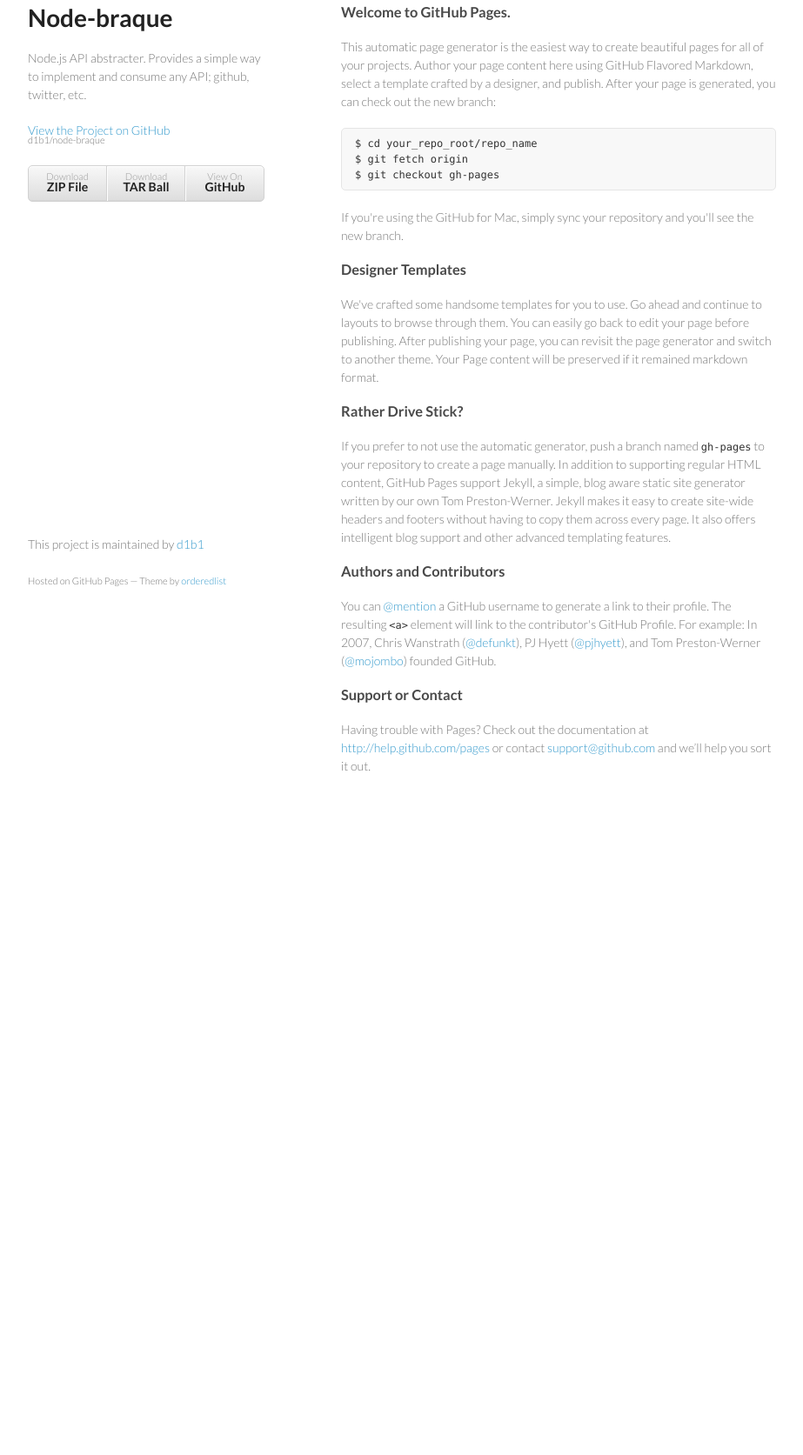
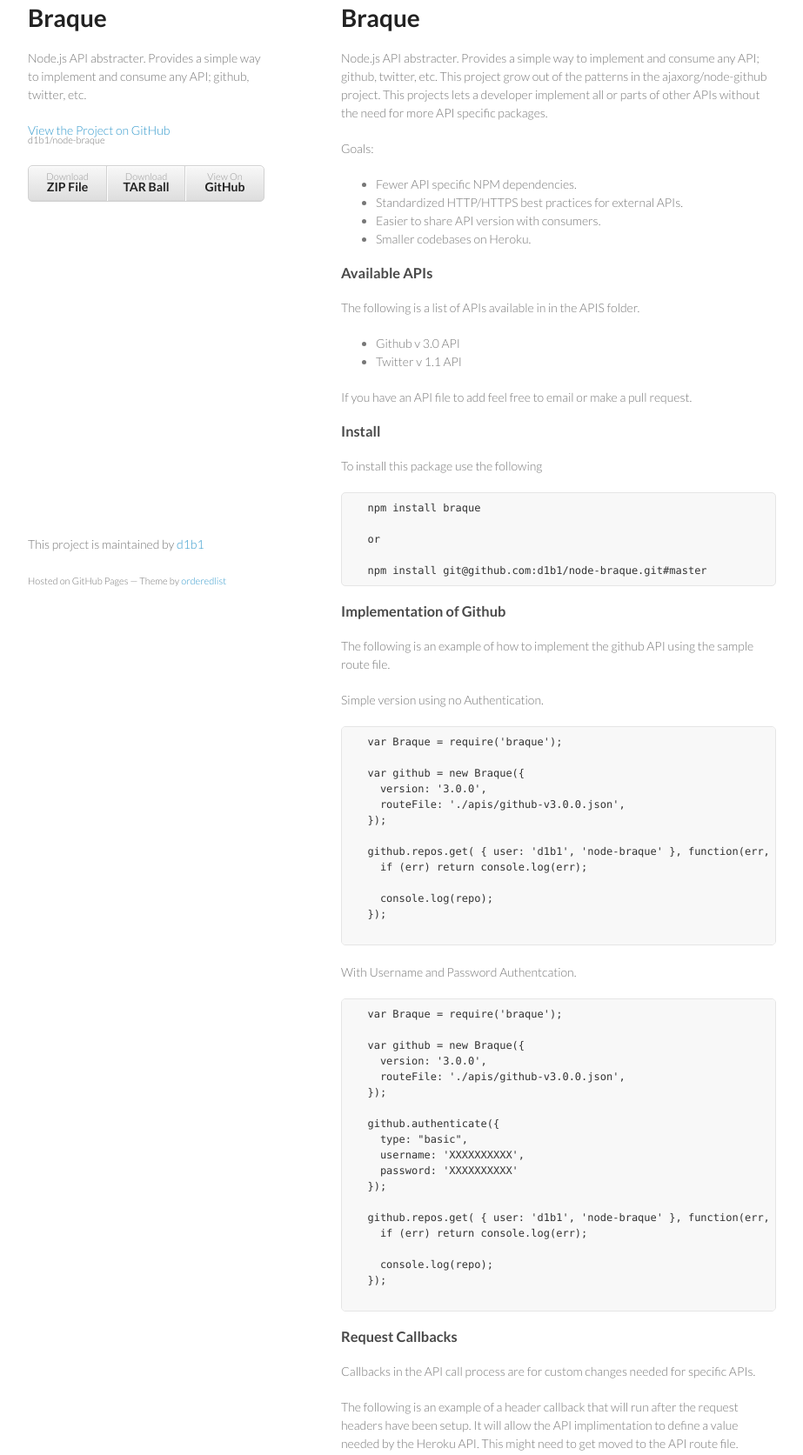
Before and after one commit to d1b1/node-braque, a plain HTML site: page index.html in a window 1280 px wide. Shown: the part 53-1726 px from the top of the page at 87% size, without its empty margins (178-1101 px from the left). Before the commit the page ends 1014 px from the top, so only its background shows below. Drawn offline with Linux system fonts and the light colour scheme.

```diff
--- a/index.html
+++ b/index.html
@@ -3,7 +3,7 @@
   <head>
     <meta charset="utf-8">
     <meta http-equiv="X-UA-Compatible" content="chrome=1">
-    <title>Node-braque by d1b1</title>
+    <title>Braque by d1b1</title>
 
     <link rel="stylesheet" href="stylesheets/styles.css">
     <link rel="stylesheet" href="stylesheets/pygment_trac.css">
@@ -15,7 +15,7 @@
   <body>
     <div class="wrapper">
       <header>
-        <h1>Node-braque</h1>
+        <h1>Braque</h1>
         <p>Node.js API abstracter. Provides a simple way to implement and consume any API; github, twitter, etc.</p>
 
         <p class="view"><a href="https://github.com/d1b1/node-braque">View the Project on GitHub <small>d1b1/node-braque</small></a></p>
@@ -28,37 +28,145 @@
         </ul>
       </header>
       <section>
-        <h3>
-<a name="welcome-to-github-pages" class="anchor" href="#welcome-to-github-pages"><span class="octicon octicon-link"></span></a>Welcome to GitHub Pages.</h3>
+        <h1>
+<a name="braque" class="anchor" href="#braque"><span class="octicon octicon-link"></span></a>Braque</h1>
 
-<p>This automatic page generator is the easiest way to create beautiful pages for all of your projects. Author your page content here using GitHub Flavored Markdown, select a template crafted by a designer, and publish. After your page is generated, you can check out the new branch:</p>
+<p>Node.js API abstracter. Provides a simple way to implement and consume any API; github, twitter, etc. This
+project grow out of the patterns in the ajaxorg/node-github project. This projects lets a developer implement
+all or parts of other APIs without the need for more API specific packages.</p>
 
-<pre><code>$ cd your_repo_root/repo_name
-$ git fetch origin
-$ git checkout gh-pages
+<p>Goals:</p>
+
+<ul>
+<li>Fewer API specific NPM dependencies.</li>
+<li>Standardized HTTP/HTTPS best practices for external APIs.</li>
+<li>Easier to share API version with consumers.</li>
+<li>Smaller codebases on Heroku.</li>
+</ul><h3>
+<a name="available-apis" class="anchor" href="#available-apis"><span class="octicon octicon-link"></span></a>Available APIs</h3>
+
+<p>The following is a list of APIs available in in the APIS folder.</p>
+
+<ul>
+<li>Github v 3.0 API</li>
+<li>Twitter v 1.1 API</li>
+</ul><p>If you have an API file to add feel free to email or make a pull request.</p>
+
+<h3>
+<a name="install" class="anchor" href="#install"><span class="octicon octicon-link"></span></a>Install</h3>
+
+<p>To install this package use the following</p>
+
+<pre><code>  npm install braque
+
+  or
+
+  npm install git@github.com:d1b1/node-braque.git#master
 </code></pre>
 
-<p>If you're using the GitHub for Mac, simply sync your repository and you'll see the new branch.</p>
+<h3>
+<a name="implementation-of-github" class="anchor" href="#implementation-of-github"><span class="octicon octicon-link"></span></a>Implementation of Github</h3>
+
+<p>The following is an example of how to implement the github API using the sample route file.</p>
+
+<p>Simple version using no Authentication.</p>
+
+<pre><code>  var Braque = require('braque');
+
+  var github = new Braque({
+    version: '3.0.0',
+    routeFile: './apis/github-v3.0.0.json',
+  });
+
+  github.repos.get( { user: 'd1b1', 'node-braque' }, function(err, repo) {
+    if (err) return console.log(err);
+
+    console.log(repo);
+  });
+
+</code></pre>
+
+<p>With Username and Password Authentcation.</p>
+
+<pre><code>  var Braque = require('braque');
+
+  var github = new Braque({
+    version: '3.0.0',
+    routeFile: './apis/github-v3.0.0.json',
+  });
+
+  github.authenticate({
+    type: "basic",
+    username: 'XXXXXXXXXX',
+    password: 'XXXXXXXXXX'
+  });
+
+  github.repos.get( { user: 'd1b1', 'node-braque' }, function(err, repo) {
+    if (err) return console.log(err);
+
+    console.log(repo);
+  });
+
+</code></pre>
 
 <h3>
-<a name="designer-templates" class="anchor" href="#designer-templates"><span class="octicon octicon-link"></span></a>Designer Templates</h3>
+<a name="request-callbacks" class="anchor" href="#request-callbacks"><span class="octicon octicon-link"></span></a>Request Callbacks</h3>
 
-<p>We've crafted some handsome templates for you to use. Go ahead and continue to layouts to browse through them. You can easily go back to edit your page before publishing. After publishing your page, you can revisit the page generator and switch to another theme. Your Page content will be preserved if it remained markdown format.</p>
+<p>Callbacks in the API call process are for custom changes needed for specific APIs.</p>
+
+<p>The following is an example of a header callback that will run after the request
+headers have been setup. It will allow the API implimentation to define a value
+needed by the Heroku API. This might need to get moved to the API route file.</p>
+
+<pre><code>  var heroku = new Braque({
+    version: "2.0.0",
+    routeFile: "./heroku/heroku.json",
+
+    // Use callbacks to provide access to the request before it is send.
+    callbacks: {
+      header: function(headers) {
+        headers.Accept= "application/vnd.heroku+json; version=3";
+      }
+    }
+  });
+</code></pre>
 
 <h3>
-<a name="rather-drive-stick" class="anchor" href="#rather-drive-stick"><span class="octicon octicon-link"></span></a>Rather Drive Stick?</h3>
+<a name="coming-soon" class="anchor" href="#coming-soon"><span class="octicon octicon-link"></span></a>Coming Soon</h3>
 
-<p>If you prefer to not use the automatic generator, push a branch named <code>gh-pages</code> to your repository to create a page manually. In addition to supporting regular HTML content, GitHub Pages support Jekyll, a simple, blog aware static site generator written by our own Tom Preston-Werner. Jekyll makes it easy to create site-wide headers and footers without having to copy them across every page. It also offers intelligent blog support and other advanced templating features.</p>
+<ol>
+<li>Adding the twitter routes file.</li>
+<li>Adding the google geocoder routes file.</li>
+<li>Abstracting the Auth pattern to allow for custom Auth Handlers.</li>
+<li>Tests</li>
+<li>Code assists. Looking for a way to generate local docs files to speed up development.</li>
+<li>Review the way the code handles APIs that expect query values. </li>
+<li>Swagger Route file generator.</li>
+<li>Add docs for the 'file' parameter type. </li>
+<li>Add better output for params.</li>
+<li>Fix the GET method to allow the auto addition of URL query values when the path includes existing query values. Makes it easier to package GET calls.</li>
+<li>Adding the Formagg.io Cheese API route file.</li>
+<li>Add a sample site to outline documentation and usage and promote the abstraction and the artist.</li>
+</ol><h3>
+<a name="route-file-format" class="anchor" href="#route-file-format"><span class="octicon octicon-link"></span></a>Route file format</h3>
+
+<p>The route file provides the glue for any API abstraction. It tells braque about the endpoint infomation, protocal
+validation requirements and finally the routes. The code attempts to make separate the API endpoint groups into
+local groups. It will camelCase all function calls.</p>
+
+<p>For example 'pull-requests/get-all' becomes github.pullRequest.getAll();</p>
 
 <h3>
-<a name="authors-and-contributors" class="anchor" href="#authors-and-contributors"><span class="octicon octicon-link"></span></a>Authors and Contributors</h3>
+<a name="attribution" class="anchor" href="#attribution"><span class="octicon octicon-link"></span></a>Attribution</h3>
 
-<p>You can <a href="https://github.com/blog/821" class="user-mention">@mention</a> a GitHub username to generate a link to their profile. The resulting <code>&lt;a&gt;</code> element will link to the contributor's GitHub Profile. For example: In 2007, Chris Wanstrath (<a href="https://github.com/defunkt" class="user-mention">@defunkt</a>), PJ Hyett (<a href="https://github.com/pjhyett" class="user-mention">@pjhyett</a>), and Tom Preston-Werner (<a href="https://github.com/mojombo" class="user-mention">@mojombo</a>) founded GitHub.</p>
+<p>This project grew out of the work on several other projects; node-ci and its implementations of the node-github project and
+the formagg.io API. I needed the ability to implement our API in client consumer applications. We needed to have a consistent
+authentication pattern, error handling and documentation. The node.js github API project provided the pattern. It provides
+a node developer with a simple pattern to use when there is a need to integrate github into an larger feature set. The node-ci
+server needed the ability to interact with specific portions of the github api. Once I started work on the formagg.io the github
+pattern was a logic place to start.</p>
 
-<h3>
-<a name="support-or-contact" class="anchor" href="#support-or-contact"><span class="octicon octicon-link"></span></a>Support or Contact</h3>
-
-<p>Having trouble with Pages? Check out the documentation at <a href="http://help.github.com/pages">http://help.github.com/pages</a> or contact <a href="mailto:support@github.com">support@github.com</a> and we’ll help you sort it out.</p>
+<p>Thanks [ajaxorg]<a href="https://github.com/ajaxorg">https://github.com/ajaxorg</a></p>
       </section>
       <footer>
         <p>This project is maintained by <a href="https://github.com/d1b1">d1b1</a></p>
```
Also changed, not shown: params.json (+1 -1 lines).
